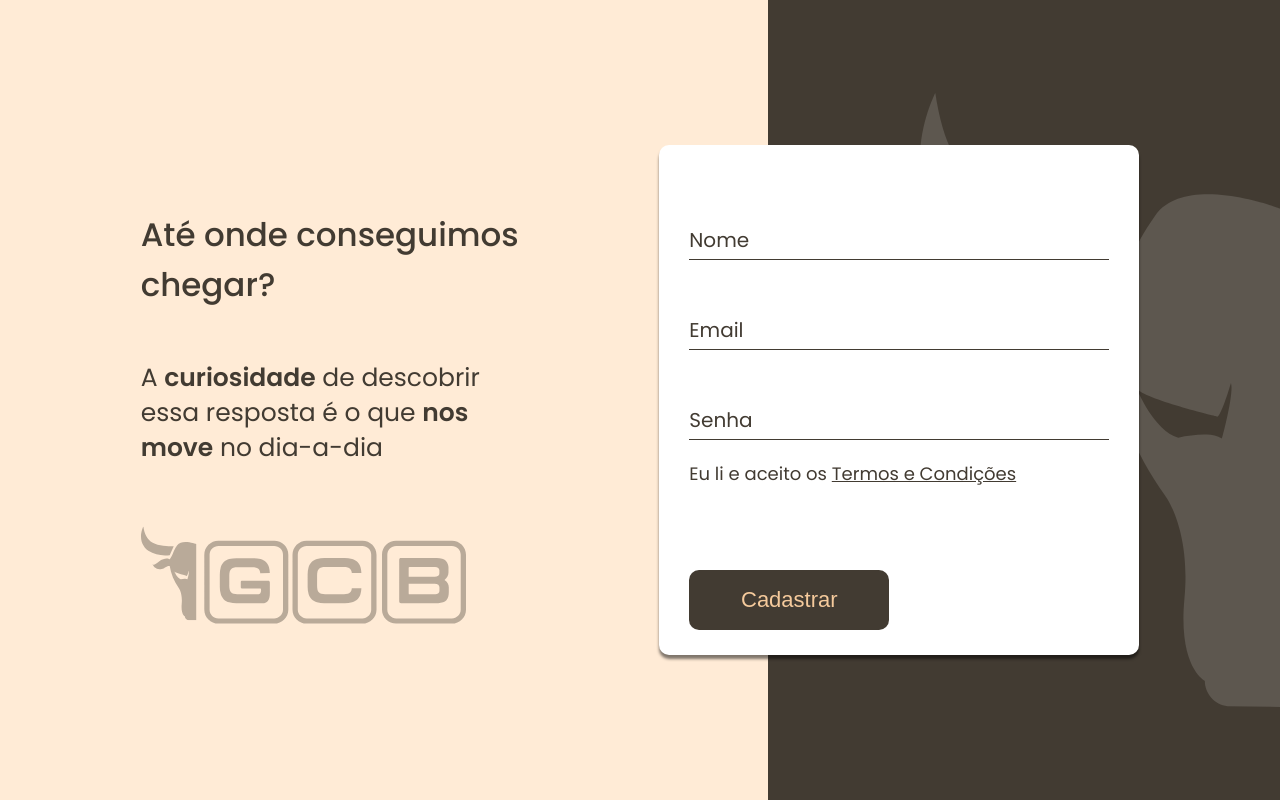
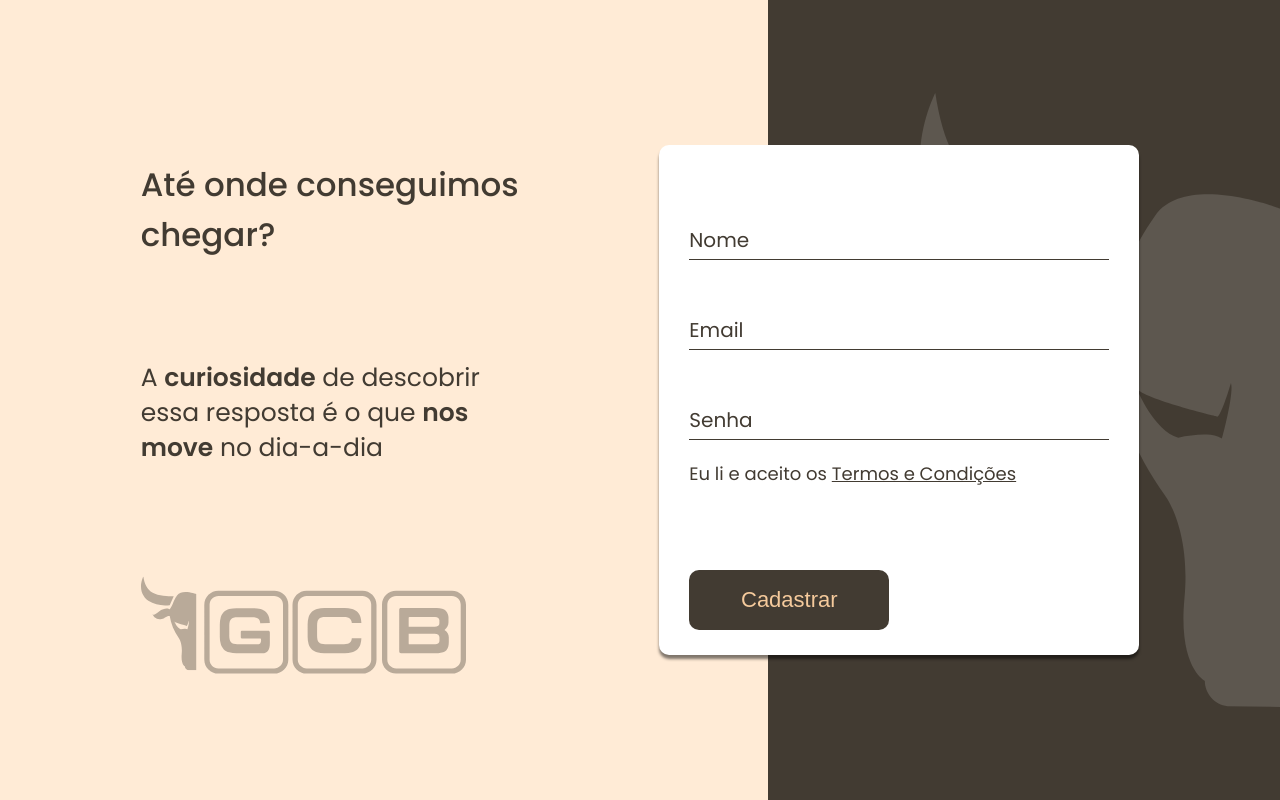
Before and after one commit to Kayke-Fujinaka/GCB-LoginPage, a Next.js app: page / in a window 1280 px wide. Built offline with nearby package versions, Linux system fonts and the light colour scheme.

Commit message:
fix: gap in Container

```diff
--- a/src/components/Content/styles.ts
+++ b/src/components/Content/styles.ts
@@ -5,7 +5,7 @@ export const Container = styled.div`
   display: flex;
   flex-direction: column;
   justify-content: center;
-  gap: 5rem;
+  gap: 10rem;
   color: ${theme.primaryColor};
   @media (max-width: 900px) {
     display: none;
```
